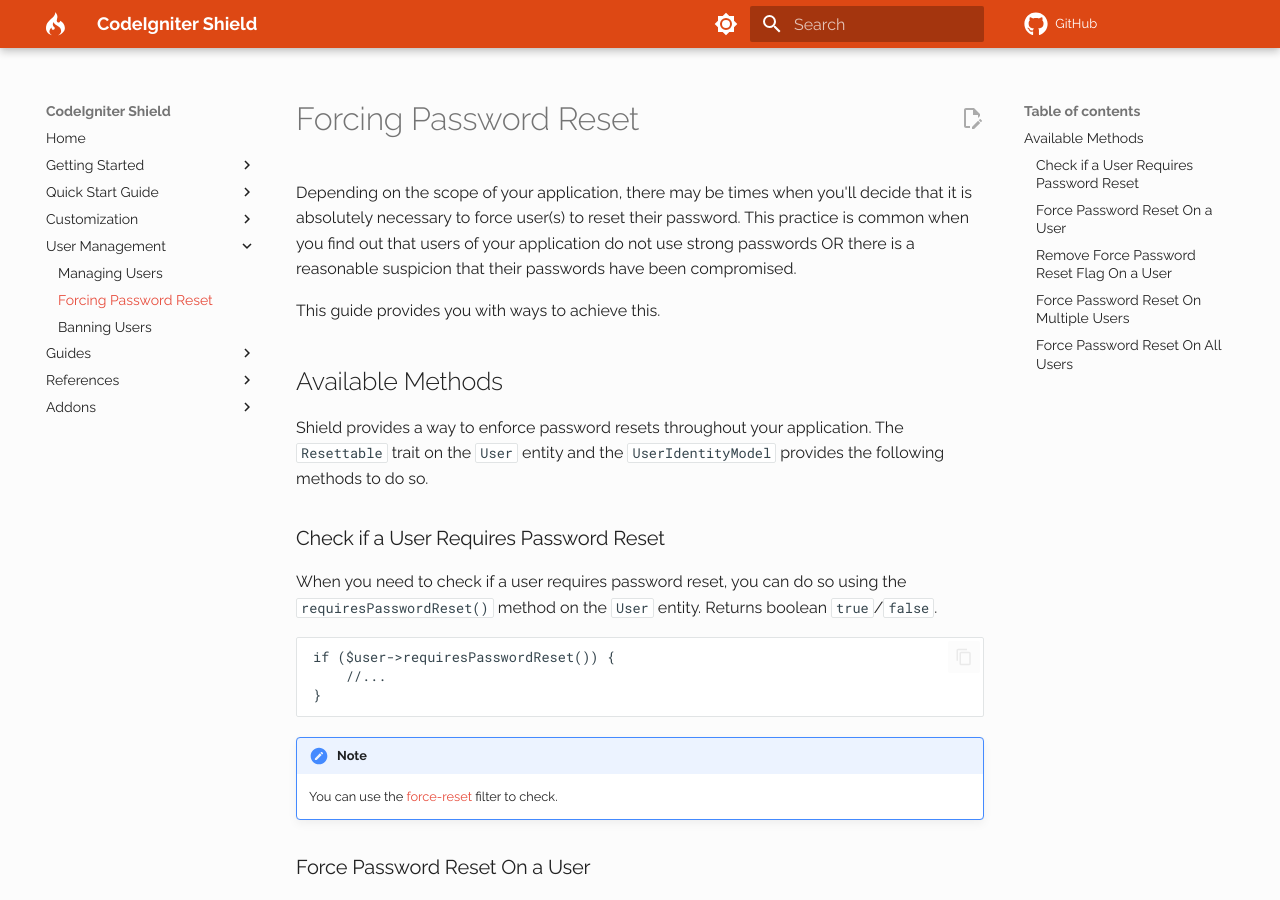
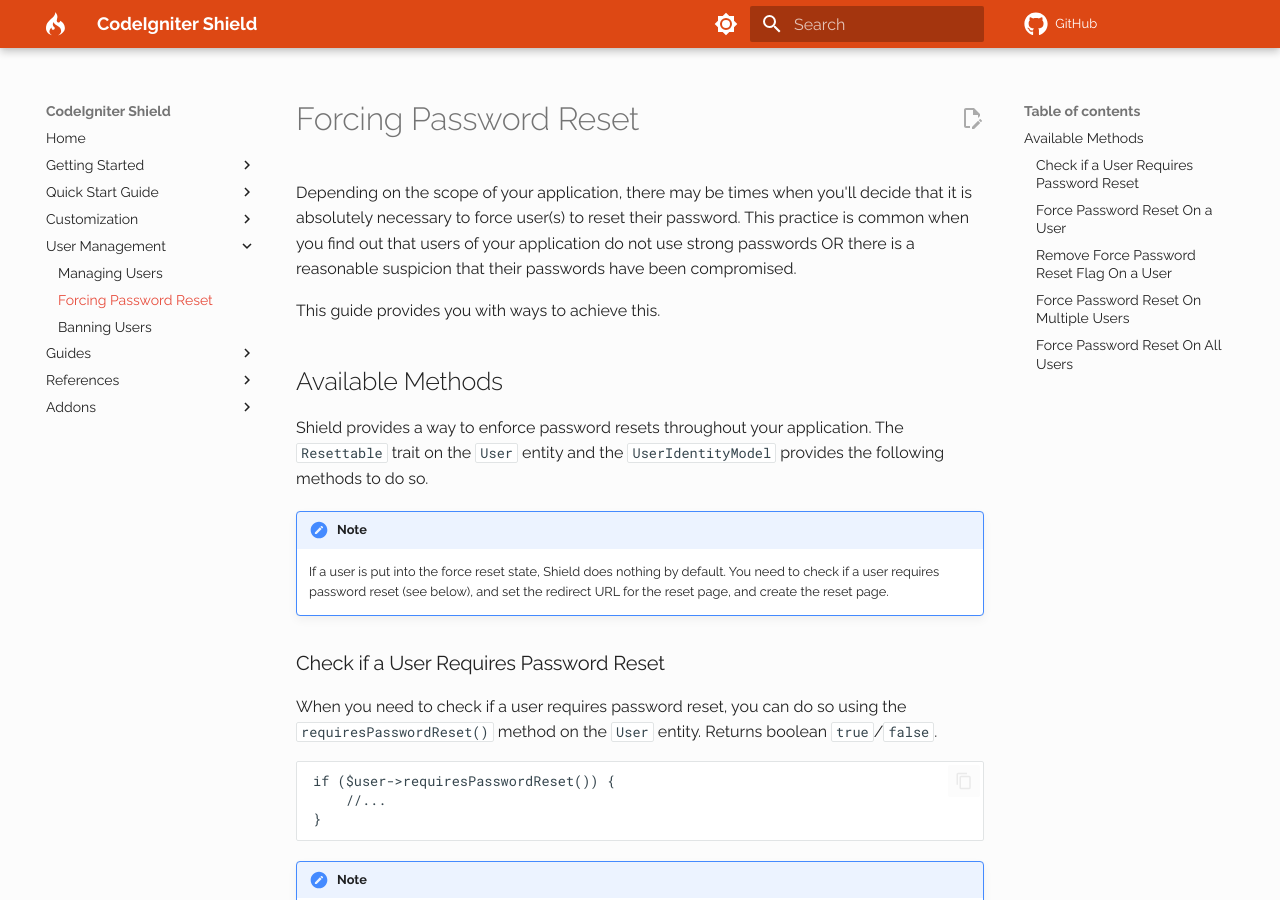
Before and after one commit to codeigniter4/shield, an MkDocs documentation site: the page built from docs/user_management/forcing_password_reset.md, in a window 1280 px wide and 900 px high. Built offline with MkDocs 1.6.1 and Material for MkDocs 9.7.7, drawn with Linux system fonts in a browser that asks for light colours; comment, search, counter and statistics services are not loaded; a style sheet for code colours, icons or effects is not loaded.

Commit message:
docs: add note for what you do

```diff
--- a/docs/user_management/forcing_password_reset.md
+++ b/docs/user_management/forcing_password_reset.md
@@ -13,6 +13,12 @@ This guide provides you with ways to achieve this.
 Shield provides a way to enforce password resets throughout your application.
 The `Resettable` trait on the `User` entity and the `UserIdentityModel` provides
 the following methods to do so.
+
+!!! note
+
+    If a user is put into the force reset state, Shield does nothing by default.
+    You need to check if a user requires password reset (see below), and set the
+    redirect URL for the reset page, and create the reset page.
 
 ### Check if a User Requires Password Reset
 
```
